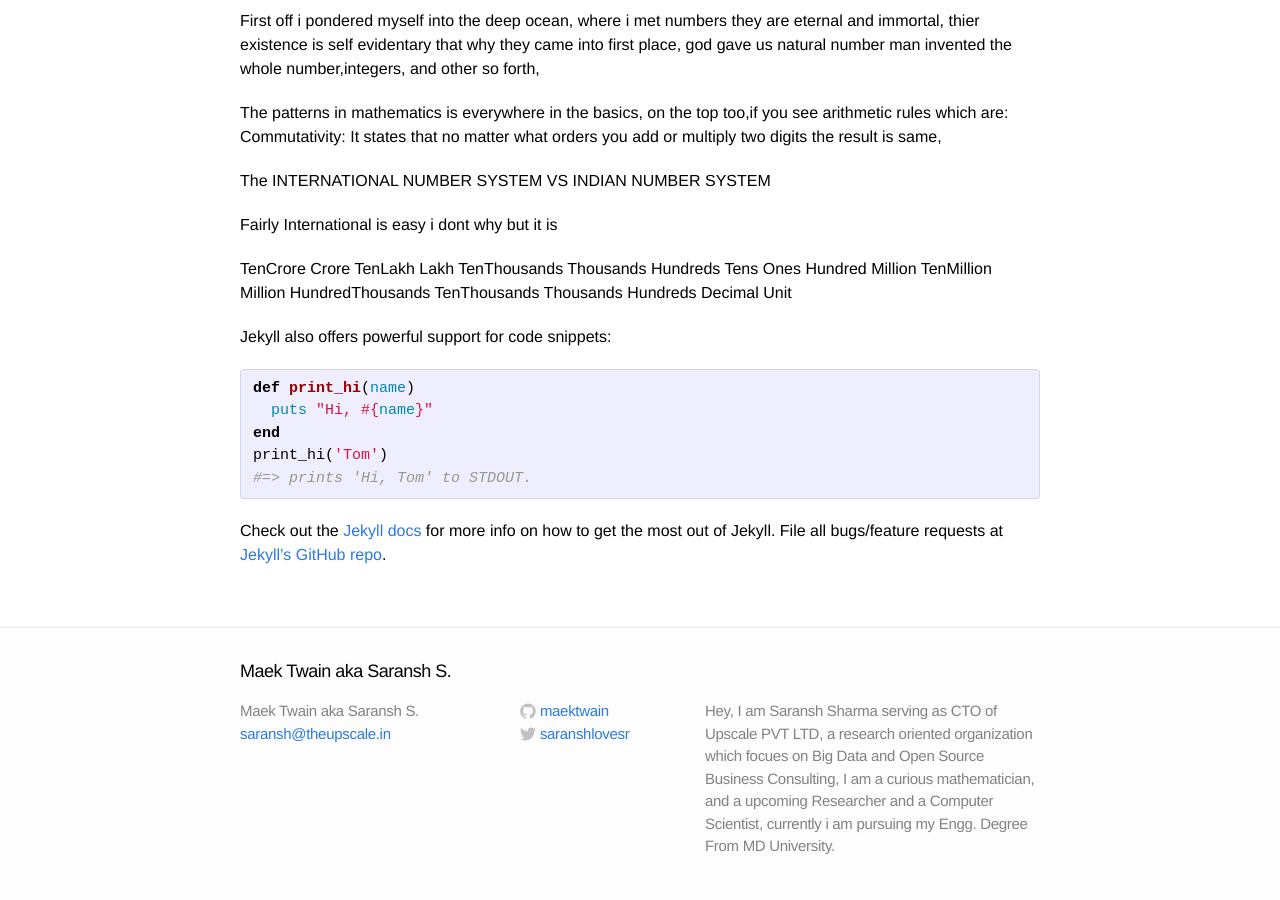
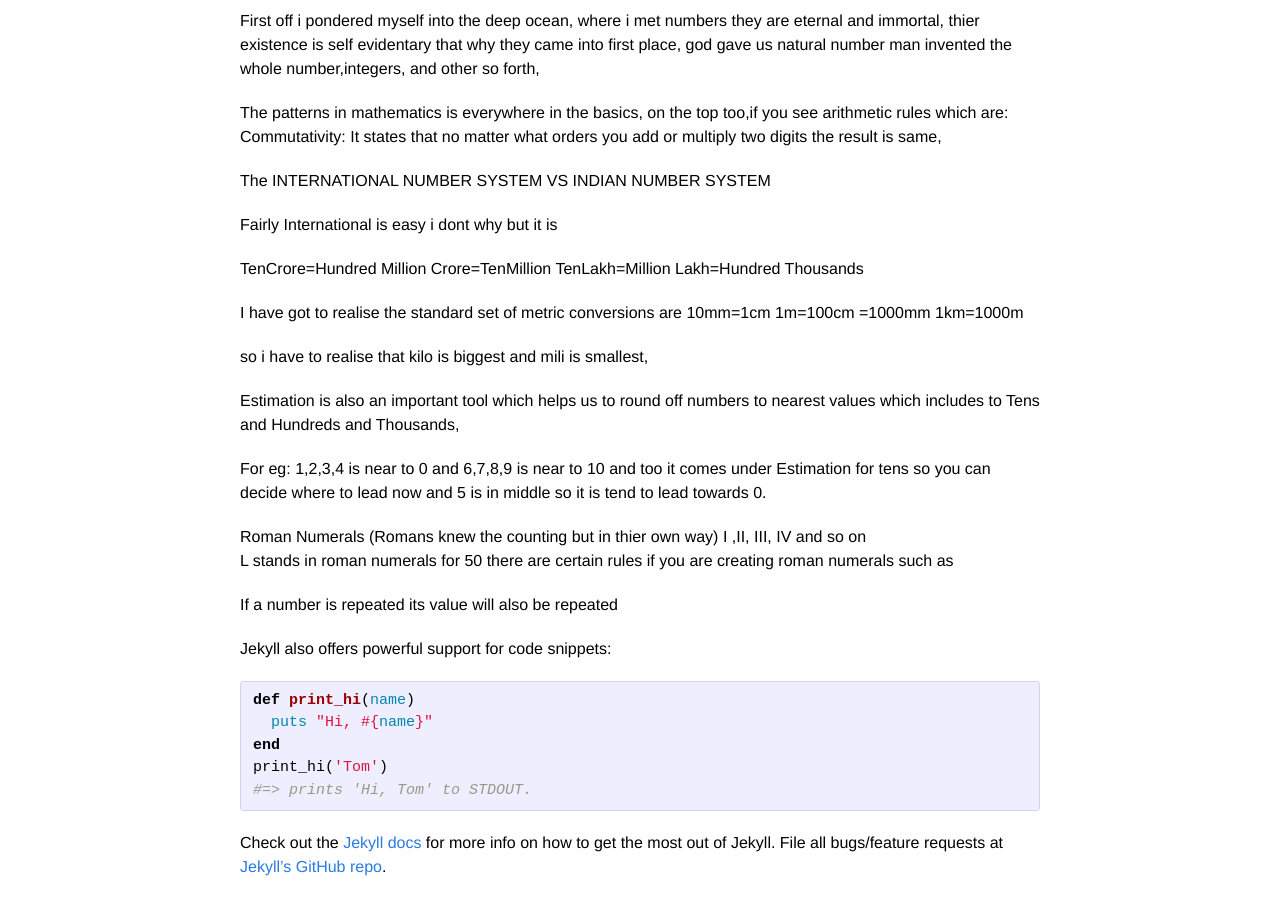
Before and after one commit to theupscale/maektwain.github.io, a Jekyll site: the page built from _posts/2014-07-27-all-the-math-you-will-ever-need.markdown, in a window 1280 px wide and 900 px high, scrolled down 561 px. Built offline with Jekyll 4.4.1, drawn with Linux system fonts in a browser that asks for light colours.

Commit message:
Post added

```diff
--- a/_posts/2014-07-27-all-the-math-you-will-ever-need.markdown
+++ b/_posts/2014-07-27-all-the-math-you-will-ever-need.markdown
@@ -30,8 +30,28 @@ The INTERNATIONAL NUMBER SYSTEM VS INDIAN NUMBER SYSTEM
 
 Fairly International is easy i dont why but it is
 
-TenCrore		Crore		TenLakh	Lakh			TenThousands	Thousands	Hundreds	Tens	Ones
-Hundred Million		TenMillion	Million	HundredThousands	TenThousands	Thousands	Hundreds	Decimal	Unit
+TenCrore=Hundred Million
+Crore=TenMillion
+TenLakh=Million
+Lakh=Hundred Thousands
+
+I have got to realise the standard set of metric conversions are
+10mm=1cm
+1m=100cm
+	=1000mm
+1km=1000m
+
+so i have to realise that kilo is biggest and mili is smallest,
+
+Estimation is also an important tool which helps us to round off numbers to nearest values which includes to Tens and Hundreds and Thousands,
+
+For eg: 1,2,3,4 is near to 0 and 6,7,8,9 is near to 10 and too it comes under Estimation for tens so you can decide where
+to lead now and 5 is in middle so it is tend to lead towards 0.
+
+Roman Numerals (Romans knew the counting but in thier own way) I ,II, III, IV  and so on
+L stands in roman numerals for 50 there are certain rules if you are creating roman numerals such as
+
+If a number is repeated its value will also be repeated
 
 Jekyll also offers powerful support for code snippets:
 
```
Also changed, not shown: 1 other file.
